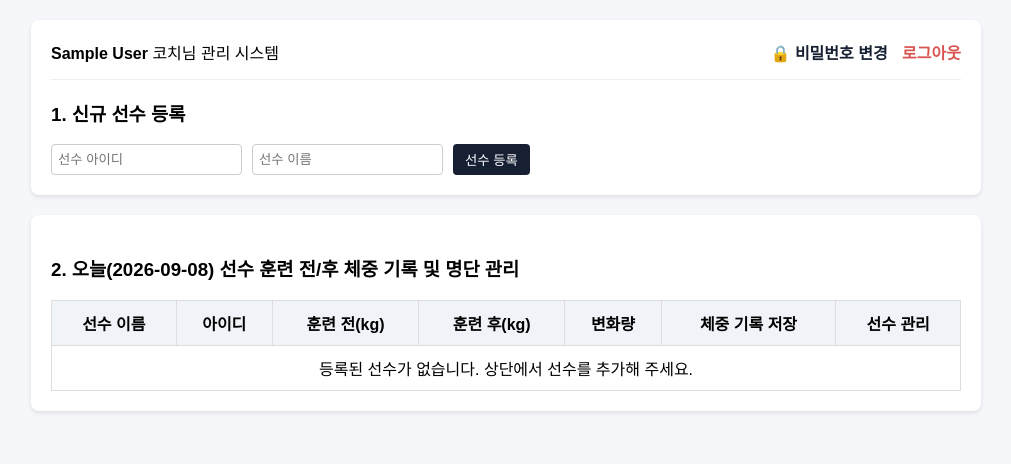
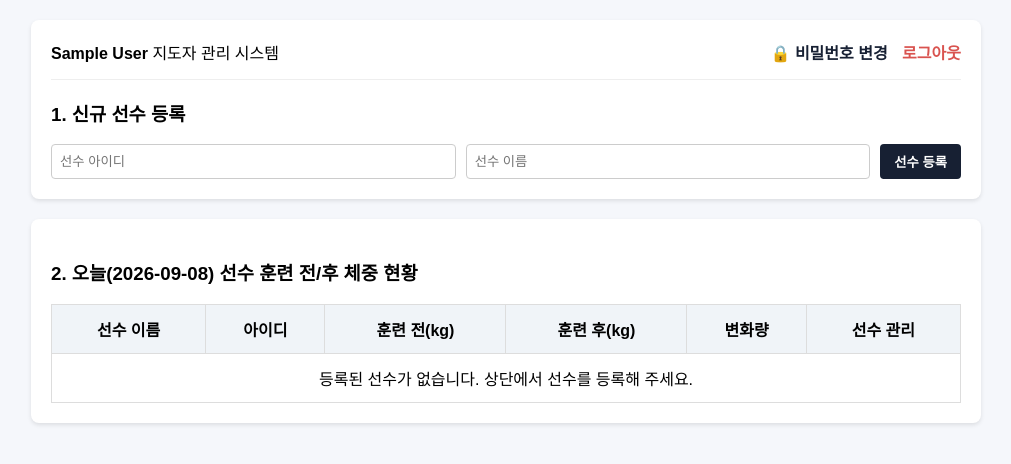
Before and after one commit to Misokim12/weight-tracker, a Flask app: page / in a window 1280 px wide. Shown: the top 464 px of the page, without its empty margins (134-1145 px from the left). Run offline with Flask 3, Linux system fonts and the light colour scheme; a user stored in the database is signed in; tables that the repository leaves empty hold one stand-in row (values such as "Sample post").

Commit message:
Update styling and text in admin.html

```diff
--- a/templates/admin.html
+++ b/templates/admin.html
@@ -10,18 +10,18 @@
         .nav { display: flex; justify-content: space-between; align-items: center; border-bottom: 1px solid #eee; padding-bottom: 15px; margin-bottom: 15px; }
         a { color: #172033; text-decoration: none; font-weight: bold; margin-left: 10px; }
         table { width: 100%; border-collapse: collapse; margin-top: 10px; }
-        th, td { border: 1px solid #ddd; padding: 10px; text-align: center; }
+        th, td { border: 1px solid #ddd; padding: 12px 10px; text-align: center; }
         th { background-color: #f0f4f8; }
-        input[type="text"], input[type="number"] { padding: 6px; border: 1px solid #ccc; border-radius: 4px; }
-        .btn { padding: 6px 12px; background: #172033; color: white; border: none; border-radius: 4px; cursor: pointer; }
-        .btn-del { padding: 5px 10px; background: #d9534f; color: white; border: none; border-radius: 4px; cursor: pointer; font-size: 12px; }
+        input[type="text"] { padding: 8px; border: 1px solid #ccc; border-radius: 4px; }
+        .btn { padding: 8px 14px; background: #172033; color: white; border: none; border-radius: 4px; cursor: pointer; font-weight: bold; }
+        .btn-del { padding: 6px 12px; background: #d9534f; color: white; border: none; border-radius: 4px; cursor: pointer; font-size: 13px; }
         .msg { background: #e8f4ea; color: #2e7d32; padding: 10px; border-radius: 4px; margin-bottom: 15px; }
     </style>
 </head>
 <body>
     <div class="card">
         <div class="nav">
-            <div><strong>{{ current_user.name }}</strong> 코치님 관리 시스템</div>
+            <div><strong>{{ current_user.name }}</strong> 지도자 관리 시스템</div>
             <div>
                 <a href="{{ url_for('change_password') }}">🔒 비밀번호 변경</a>
                 <a href="{{ url_for('logout') }}" style="color:#d9534f;">로그아웃</a>
@@ -38,14 +38,14 @@
 
         <h3>1. 신규 선수 등록</h3>
         <form action="{{ url_for('add_athlete') }}" method="POST" style="display:flex; gap:10px;">
-            <input type="text" name="username" placeholder="선수 아이디" required>
-            <input type="text" name="name" placeholder="선수 이름" required>
+            <input type="text" name="username" placeholder="선수 아이디" required style="flex:1;">
+            <input type="text" name="name" placeholder="선수 이름" required style="flex:1;">
             <button type="submit" class="btn">선수 등록</button>
         </form>
     </div>
 
     <div class="card">
-        <h3>2. 오늘({{ today }}) 선수 훈련 전/후 체중 기록 및 명단 관리</h3>
+        <h3>2. 오늘({{ today }}) 선수 훈련 전/후 체중 현황</h3>
         <table>
             <thead>
                 <tr>
@@ -54,7 +54,6 @@
                     <th>훈련 전(kg)</th>
                     <th>훈련 후(kg)</th>
                     <th>변화량</th>
-                    <th>체중 기록 저장</th>
                     <th>선수 관리</th>
                 </tr>
             </thead>
@@ -68,21 +67,15 @@
                     <td>{{ rec.weight_after if rec and rec.weight_after else '-' }}</td>
                     <td>
                         {% if rec and rec.weight_before and rec.weight_after %}
-                            {{ (rec.weight_after - rec.weight_before) | round(2) }} kg
+                            <strong style="color: {% if rec.weight_after - rec.weight_before < 0 %}#2e7d32{% else %}#d9534f{% endif %};">
+                                {{ (rec.weight_after - rec.weight_before) | round(2) }} kg
+                            </strong>
                         {% else %}
                             -
                         {% endif %}
                     </td>
                     <td>
-                        <form action="{{ url_for('record_weight') }}" method="POST" style="display:flex; gap:5px; justify-content:center;">
-                            <input type="hidden" name="user_id" value="{{ athlete.id }}">
-                            <input type="number" step="0.1" name="weight_before" placeholder="전" style="width:60px;" value="{{ rec.weight_before if rec and rec.weight_before }}">
-                            <input type="number" step="0.1" name="weight_after" placeholder="후" style="width:60px;" value="{{ rec.weight_after if rec and rec.weight_after }}">
-                            <button type="submit" class="btn">저장</button>
-                        </form>
-                    </td>
-                    <td>
-                        <!-- 삭제 버튼 -->
+                        <!-- 선수 삭제 버튼 -->
                         <form action="{{ url_for('delete_athlete', user_id=athlete.id) }}" method="POST" onsubmit="return confirm('정말 \'{{ athlete.name }}\' 선수를 삭제하시겠습니까?');">
                             <button type="submit" class="btn-del">삭제</button>
                         </form>
@@ -90,7 +83,7 @@
                 </tr>
                 {% else %}
                 <tr>
-                    <td colspan="7">등록된 선수가 없습니다. 상단에서 선수를 추가해 주세요.</td>
+                    <td colspan="6">등록된 선수가 없습니다. 상단에서 선수를 등록해 주세요.</td>
                 </tr>
                 {% endfor %}
             </tbody>
```
